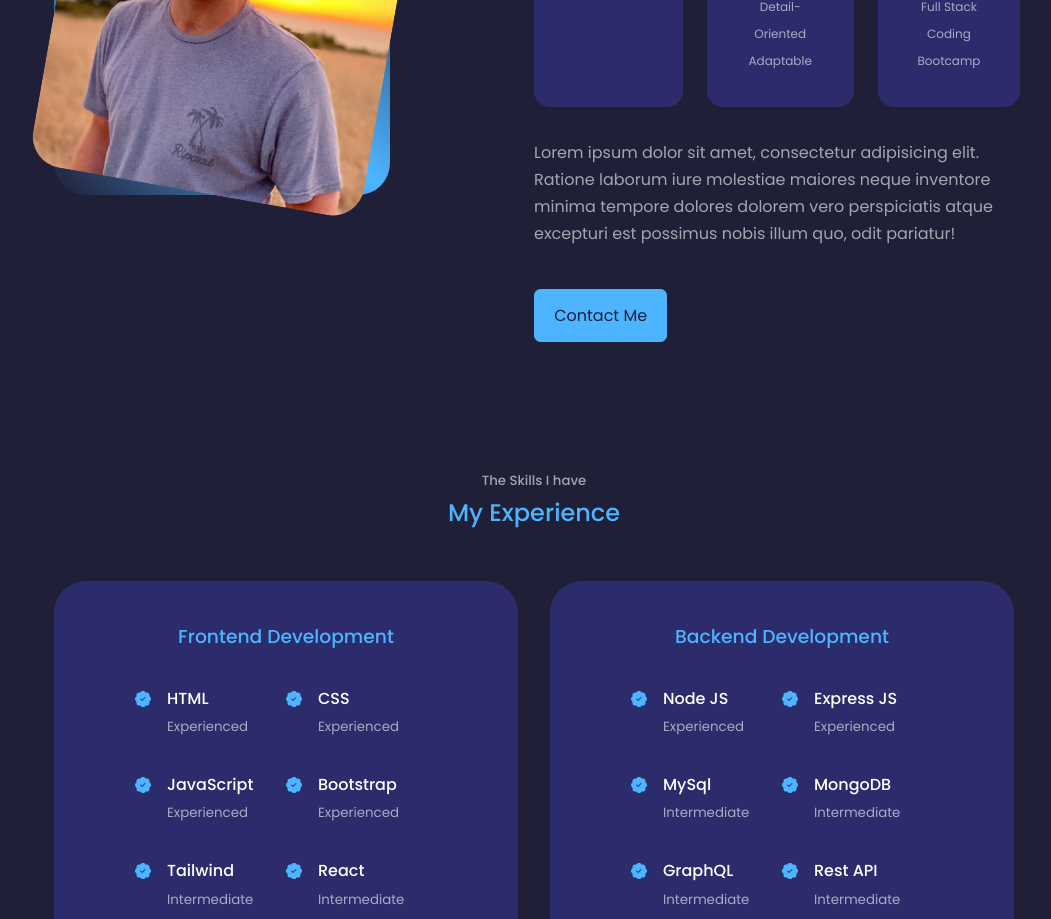
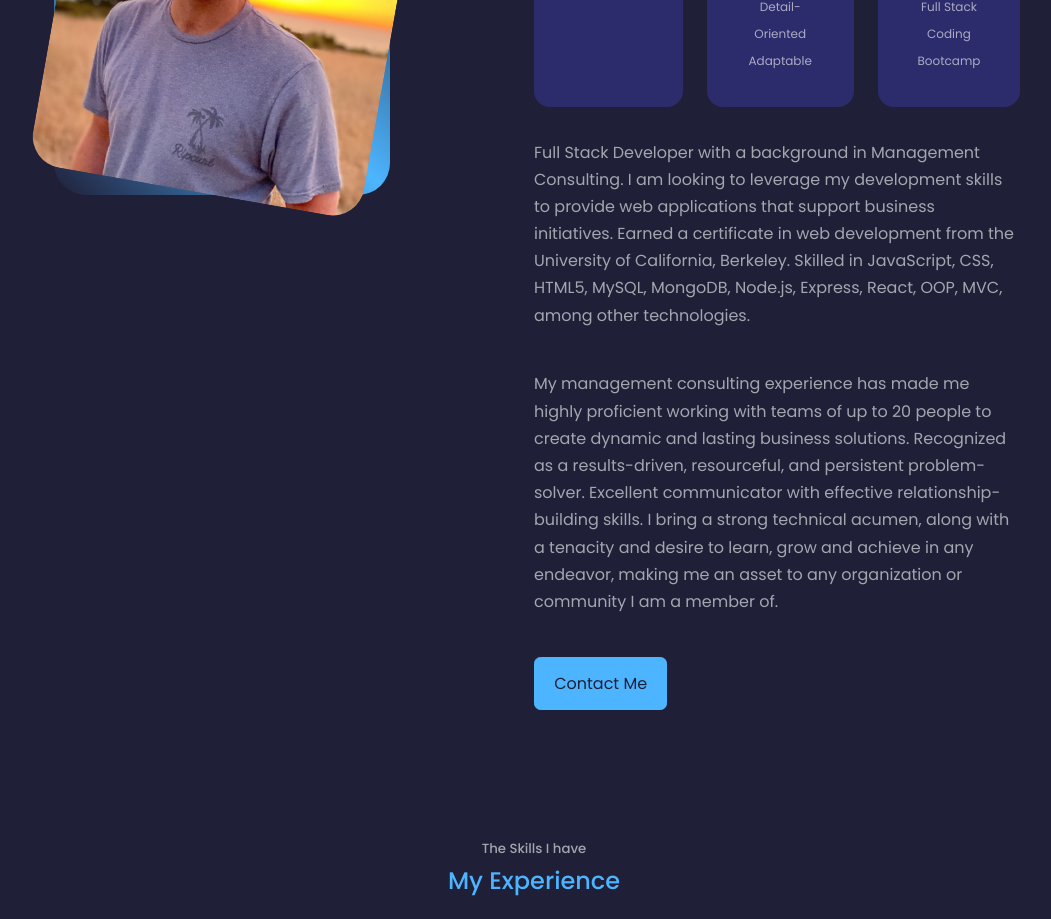
Before and after one commit to atmason90/new-react-portfolio, a React (Create React App) app: page / in a window 1280 px wide. Shown: the part 1180-2099 px from the top of the page, without its empty margins (106-1157 px from the left). Built offline with nearby package versions, Linux system fonts and the light colour scheme.

Commit message:
update about me component

```diff
--- a/src/components/about/About.jsx
+++ b/src/components/about/About.jsx
@@ -36,7 +36,8 @@ const About = () => {
             </article>
           </div>
 
-          <p>Lorem ipsum dolor sit amet, consectetur adipisicing elit. Ratione laborum iure molestiae maiores neque inventore minima tempore dolores dolorem vero perspiciatis atque excepturi est possimus nobis illum quo, odit pariatur!</p>
+          <p>Full Stack Developer with a background in Management Consulting. I am looking to leverage my development skills to provide web applications that support business initiatives. Earned a certificate in web development from the University of California, Berkeley. Skilled in JavaScript, CSS, HTML5, MySQL, MongoDB, Node.js, Express, React, OOP, MVC, among other technologies.</p>
+          <p>My management consulting experience has made me highly proficient working with teams of up to 20 people to create dynamic and lasting business solutions. Recognized as a results-driven, resourceful, and persistent problem-solver. Excellent communicator with effective relationship-building skills. I bring a strong technical acumen, along with a tenacity and desire to learn, grow and achieve in any endeavor, making me an asset to any organization or community I am a member of.</p>
 
           <a href="#contact" className='btn btn-primary'>Contact Me</a>
         </div>
```
Also changed, not shown: 8 other files (tests, documents, lock files or other folders).
